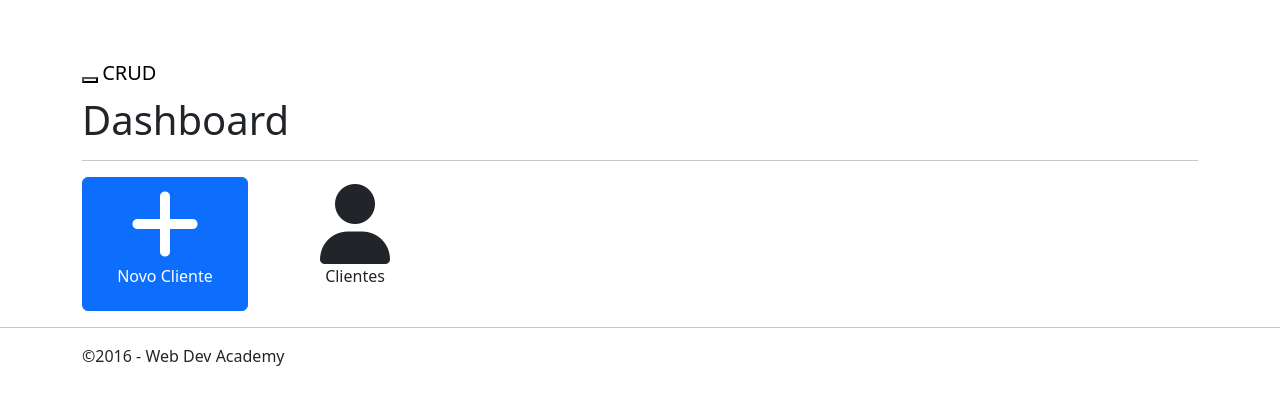
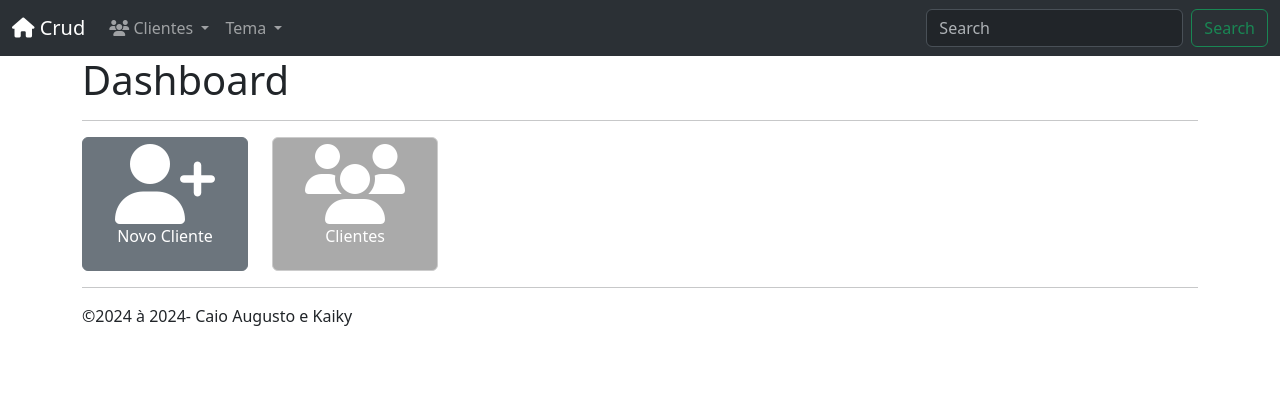
Before and after one commit to Kickz1nn/Projeto-CRUD-com-Bootstrap, a PHP site: page /index.php in a window 1280 px wide. Shown: the top 405 px of the page. Run offline with PHP 8.4, Linux system fonts and the light colour scheme; some libraries are stand-ins or nearby versions.

Commit message:
dia 22/08

```diff
--- a/inc/footer.php
+++ b/inc/footer.php
@@ -1,16 +1,10 @@
-
+            <hr>
         </main> <!-- /container -->
-
-        <hr>
         <footer class="container">
-            <p>&copy;2016 - Web Dev Academy</p>
+            <?php $data = new DateTime("now", new DateTimeZone("America/Sao_Paulo")) ?>
+            <p>&copy;2024 à <?php echo $data->format("Y"); ?>- Caio Augusto e Kaiky</p>
         </footer>
-
         <script src="<?php echo BASEURL; ?>js/jquery-3.7.1.min.js">
-        //<script>window.jQuery || document.write('<script src="<?php echo BASEURL; ?>js/jquery-3.7.1.min.js"><\/script>')</script>
-
-        <script src="<?php echo BASEURL; ?>js/bootstrap/bootstrap.min.js"></script>
+        <script src="<?php echo BASEURL; ?>js/bootstrap/bootstrap.bundle.min.js"></script>
         <script src="<?php echo BASEURL; ?>js/awesome/all.min.js"></script>
         <script src="<?php echo BASEURL; ?>js/main.js"></script>
-    </body>
-</html>
--- a/inc/header.php
+++ b/inc/header.php
@@ -1,25 +1,62 @@
 <!DOCTYPE html>
 <html>
+
 <head>
     <meta charset="utf-8">
     <title>CRUD com Bootstrap</title>
-        <meta name="description" content="">
+    <meta name="description" content="Site dedicado ao bora bill recebilson">
+    <meta name="keywords" content="receba, bora, bill">
     <meta name="viewport" content="width=device-width, initial-scale=1">
 
     <link rel="stylesheet" href="<?php echo BASEURL; ?>css/bootstrap/bootstrap.min.css">
     <link rel="stylesheet" href="<?php echo BASEURL; ?>awesome/all.min.css">
     <link rel="stylesheet" href="<?php echo BASEURL; ?>css/style.css">
     <style>
-            body
-            {
+        body {
             padding-top: 50px;
-                padding-bottom: 20px
-                ;
+            padding-bottom: 20px;
         }
     </style>
 </head>
 
 <body>
+    <nav class="navbar navbar-expand-lg bg-body-tertiary">
+        <div class="container-fluid">
+            <a class="navbar-brand" href="#">Navbar</a>
+            <button class="navbar-toggler" type="button" data-bs-toggle="collapse"
+                data-bs-target="#navbarSupportedContent" aria-controls="navbarSupportedContent" aria-expanded="false"
+                aria-label="Toggle navigation">
+                <span class="navbar-toggler-icon"></span>
+            </button>
+            <div class="collapse navbar-collapse" id="navbarSupportedContent">
+                <ul class="navbar-nav me-auto mb-2 mb-lg-0">
+                    <li class="nav-item">
+                        <a class="nav-link active" aria-current="page" href="#">Home</a>
+                    </li>
+                    <li class="nav-item">
+                        <a class="nav-link" href="#">Link</a>
+                    </li>
+                    <li class="nav-item dropdown">
+                        <a class="nav-link dropdown-toggle" href="#" role="button" data-bs-toggle="dropdown"
+                            aria-expanded="false">
+                            Dropdown
+                        </a>
+                        <ul class="dropdown-menu">
+                            <li><a href="<?php echo BASEURL; ?>customers">Gerenciar Clientes</a></li>
+                            <li><a href="<?php echo BASEURL; ?>customers/add.php">Novo Cliente</a></li>
+                        </ul>
+                    </li>
+                    <li class="nav-item">
+                        <a class="nav-link disabled" aria-disabled="true">Disabled</a>
+                    </li>
+                </ul>
+                <form class="d-flex" role="search">
+                    <input class="form-control me-2" type="search" placeholder="Search" aria-label="Search">
+                    <button class="btn btn-outline-success" type="submit">Search</button>
+                </form>
+            </div>
+        </div>
+    </nav>
     <nav class="navbar navbar-inverse navbar-fixed-top" role="navigation">
         <div class="container">
             <div class="navbar-header">
@@ -45,7 +82,7 @@
                         </ul>
                     </li>
                 </ul>
-                </div><!--/.navbar-collapse -->
+            </div>
         </div>
     </nav>
 
--- a/index.php
+++ b/index.php
@@ -1,21 +1,83 @@
 <?php include "config.php"; ?>
 <?php include DBAPI; ?>
 
+<!DOCTYPE html>
+<html>
 
-<?php include(HEADER_TEMPLATE); ?>
+<head>
+    <meta charset="utf-8">
+    <title>CRUD com Bootstrap</title>
+    <meta name="description" content="Site dedicado ao bora bill recebilson">
+    <meta name="keywords" content="receba, bora, bill">
+    <meta name="viewport" content="width=device-width, initial-scale=1">
+
+    <link rel="stylesheet" href="<?php echo BASEURL; ?>css/bootstrap/bootstrap.min.css">
+    <link rel="stylesheet" href="<?php echo BASEURL; ?>awesome/all.min.css">
+    <link rel="stylesheet" href="<?php echo BASEURL; ?>css/style.css">
+    <style>
+        .btn-light{
+            background-color: #aaa;
+            color: #ffffff;
+            border-color: #ccc;
+        }
+        .btn-light:hover{
+            background-color: #888;
+            color: #ffffff;
+            border-color: #ccc;
+        }
+    </style>
+</head>
+<body>
+    <nav class="navbar navbar-expand-md bg-body-tertiary bg-dark" data-bs-theme="dark">
+        <div class="container-fluid">
+            <a class="navbar-brand" href="<?php echo BASEURL; ?>"><i class="fa-solid fa-house"></i> Crud</a>
+            <button class="navbar-toggler" type="button" data-bs-toggle="collapse"
+                data-bs-target="#navbarSupportedContent" aria-controls="navbarSupportedContent" aria-expanded="false"
+                aria-label="Toggle navigation">
+                <span class="navbar-toggler-icon"></span>
+            </button>
+            <div class="collapse navbar-collapse" id="navbarSupportedContent">
+                <ul class="navbar-nav me-auto mb-2 mb-lg-0">
+                    <li class="nav-item dropdown">
+                        <a class="nav-link dropdown-toggle" href="#" role="button" data-bs-toggle="dropdown"
+                            aria-expanded="false">
+                            <i class="fa-solid fa-users"></i> Clientes
+                        </a>
+                        <ul class="dropdown-menu">
+                            <li><a class="dropdown-item" href="<?php echo BASEURL; ?>customers"><i class="fa-solid fa-users"></i> Gerenciar Clientes</a></li>
+                            <li><a class="dropdown-item" href="<?php echo BASEURL; ?>customers/add.php"><i class="fa-solid fa-user-plus"></i> Novo Cliente</a></li>
+                        </ul>
+                    </li>
+                    <li class="nav-item dropdown">
+                        <a class="nav-link dropdown-toggle" href="#" role="button" data-bs-toggle="dropdown"
+                            aria-expanded="false">
+                            Tema
+                        </a>
+                        <ul class="dropdown-menu">
+                            <li><a class="dropdown-item" href="<?php echo BASEURL; ?>customers">Gerenciar Clientes</a></li>
+                            <li><a class="dropdown-item" href="<?php echo BASEURL; ?>customers/add.php">Novo Cliente</a></li>
+                        </ul>
+                    </li>
+                </ul>
+                <form class="d-flex" role="search">
+                    <input class="form-control me-2" type="search" placeholder="Search" aria-label="Search">
+                    <button class="btn btn-outline-success" type="submit">Search</button>
+                </form>
+            </div>
+
+        </div>
+    </nav>
+    <main class="container">
         <?php $db = open_database(); ?>
-
         <h1>Dashboard</h1>
-            <hr />
-
-<?php if ($db) : ?>
-
+        <hr>
+        <?php if ($db): ?>
         <div class="row">
             <div class="col-xs-6 col-sm-3 col-md-2">
-                    <a href="customers/add.php" class="btn btn-primary">
+                <a href="customers/add.php" class="btn btn-secondary">
                     <div class="row">
                         <div class="col-xs-12 text-center">
-                                <i class="fa fa-plus fa-5x"></i>
+                            <i class="fa-solid fa-user-plus fa-5x"></i>
                         </div>
                         <div class="col-xs-12 text-center">
                            <p>Novo Cliente</p>
@@ -25,10 +87,10 @@
             </div>
 
             <div class="col-xs-6 col-sm-3 col-md-2">
-                    <a href="customers" class="btn btn-default">
+                <a href="customers" class="btn btn-light">
                     <div class="row">
                         <div class="col-xs-12 text-center">
-                                <i class="fa fa-user fa-5x"></i>
+                            <i class="fa fa-users fa-5x"></i>
                         </div>
                         <div class="col-xs-12 text-center">
                             <p>Clientes</p>
@@ -38,11 +100,23 @@
             </div>
         </div>
 
-            <?php else : ?>
+        <?php else: ?>
             <div class="alert alert-danger" role="alert">
                 <p><strong>ERRO:</strong> Não foi possível Conectar ao Banco de Dados!</p>
             </div>
 
         <?php endif; ?>
 
-<?php include(FOOTER_TEMPLATE); ?>
+        <hr>
+    </main> <!-- /container -->
+    <footer class="container">
+        <?php $data = new DateTime("now", new DateTimeZone("America/Sao_Paulo")) ?>
+        <p>&copy;2024 à <?php echo $data->format("Y"); ?>- Caio Augusto e Kaiky</p>
+    </footer>
+</body>
+<script src="<?php echo BASEURL; ?>js/jquery-3.7.1.min.js"></script>
+<script src="<?php echo BASEURL; ?>js/bootstrap/bootstrap.bundle.min.js"></script>
+<script src="<?php echo BASEURL; ?>js/awesome/all.min.js"></script>
+<script src="<?php echo BASEURL; ?>js/main.js"></script>
+
+</html>
```
Lines whose indentation alone changed are shown as unchanged.
